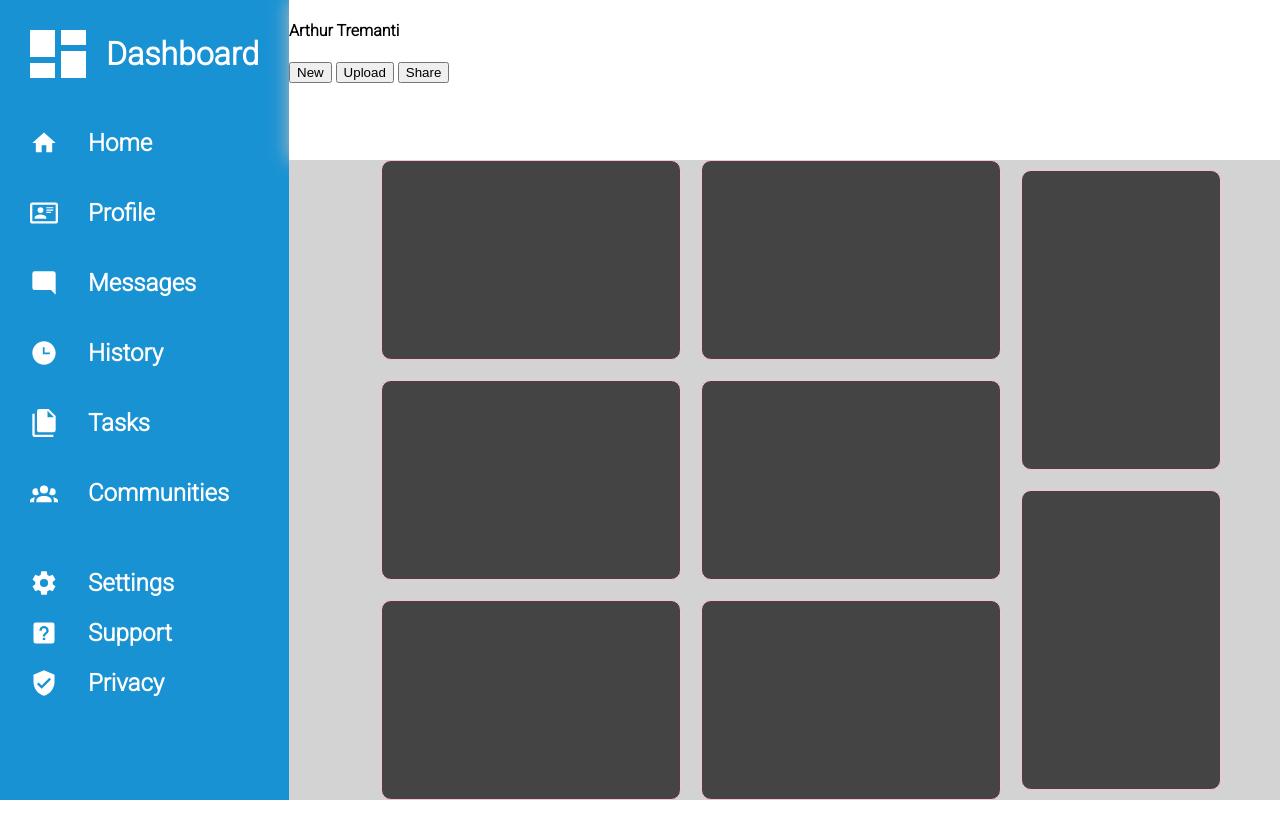
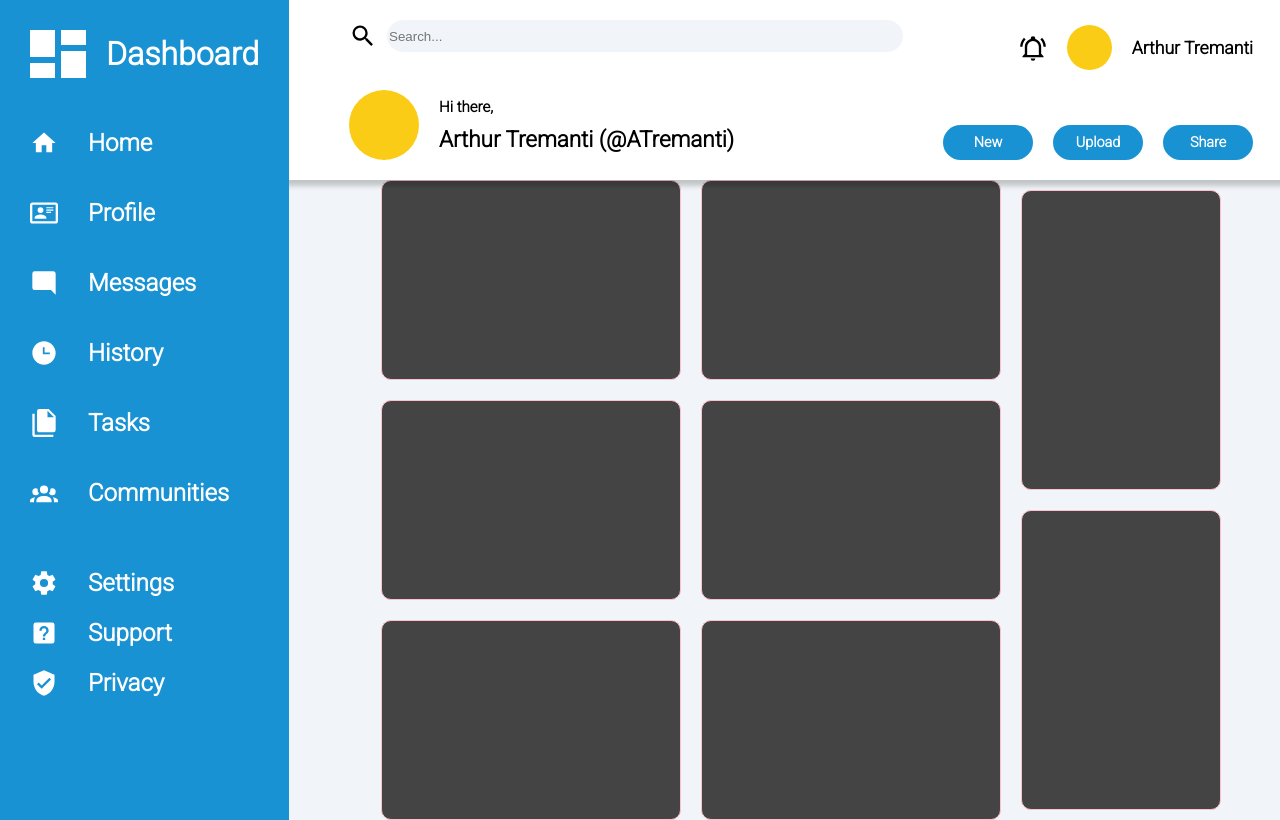
Before and after one commit to ATremanti/admin-dashboard, a plain HTML site: page index.html in a window 1280 px wide. Shown: the top 820 px of the page. Drawn offline with Linux system fonts and the light colour scheme.

Commit message:
added the header layout, icons and styling

```diff
--- a/index.html
+++ b/index.html
@@ -67,10 +67,27 @@
             </div>
         </div>
         <div class="header">
-            <h4>Arthur Tremanti</h4>
-            <button>New</button>
-            <button>Upload</button>
-            <button>Share</button>
+            <div class="search-bar">
+                <svg id ="search-icon" xmlns="http://www.w3.org/2000/svg" viewBox="0 0 24 24"><path d="M9.5,3A6.5,6.5 0 0,1 16,9.5C16,11.11 15.41,12.59 14.44,13.73L14.71,14H15.5L20.5,19L19,20.5L14,15.5V14.71L13.73,14.44C12.59,15.41 11.11,16 9.5,16A6.5,6.5 0 0,1 3,9.5A6.5,6.5 0 0,1 9.5,3M9.5,5C7,5 5,7 5,9.5C5,12 7,14 9.5,14C12,14 14,12 14,9.5C14,7 12,5 9.5,5Z" /></svg>
+                <input type="text" placeholder="Search...">
+            </div>
+            <div class="profile-main">
+                <svg id="notification-icon" xmlns="http://www.w3.org/2000/svg" viewBox="0 0 24 24"><path d="M10,21H14A2,2 0 0,1 12,23A2,2 0 0,1 10,21M21,19V20H3V19L5,17V11C5,7.9 7.03,5.17 10,4.29C10,4.19 10,4.1 10,4A2,2 0 0,1 12,2A2,2 0 0,1 14,4C14,4.1 14,4.19 14,4.29C16.97,5.17 19,7.9 19,11V17L21,19M17,11A5,5 0 0,0 12,6A5,5 0 0,0 7,11V18H17V11M19.75,3.19L18.33,4.61C20.04,6.3 21,8.6 21,11H23C23,8.07 21.84,5.25 19.75,3.19M1,11H3C3,8.6 3.96,6.3 5.67,4.61L4.25,3.19C2.16,5.25 1,8.07 1,11Z" /></svg>
+                <div class="profile-icon"></div>
+                <p>Arthur Tremanti</p>
+            </div>
+            <div class="profile-greeting">
+                <div class="profile-icon"></div>
+                <div class="profile-text">
+                    <h6>Hi there,</h6>
+                    <h4>Arthur Tremanti (@ATremanti)</h4>
+                </div>
+            </div>
+            <div class="buttons-group">
+                <div class="button">New</div>
+                <div class="button">Upload</div>
+                <div class="button">Share</div>
+            </div>
         </div>
         <div class="main-content">
             <div class="projects-grid">
--- a/style.css
+++ b/style.css
@@ -19,6 +19,7 @@ body {
     color: white;
     padding: 30px;
     grid-area: 1 / 1 / 3 / 2;
+    z-index: 1;
 }
 
 .sb-logo-grid {
@@ -87,12 +88,94 @@ body {
     gap: 30px;
 }
 
+.buttons-group {
+    display: flex;
+    gap: 20px;
+}
+
+.button {
+    background-color: rgb(25, 146, 212);
+    color: white;
+    border-radius: 20px;
+    height: 35px;
+    width: 90px;
+    display: flex;
+    align-items: center;
+    justify-content: center;
+    font-weight: bold;
+    font-size: 0.9em;
+}
+
+.profile-icon {
+    background-color: #facc15;
+    height: 70px;
+    width: 70px;
+    border-radius: 50px;
+}
+
+.profile-text {
+    display: flex;
+    flex-direction: column;
+    gap: 10px;
+    font-size: 1.4em;
+}
+
+.profile-text > h4, .profile-text > h6 {
+    margin: 0;
+}
+
+.profile-greeting {
+    display: flex;
+    gap: 20px;
+    align-items: center;
+    justify-self: start;
+}
+
+.profile-main {
+    display: flex;
+    align-items: center;
+    align-self: start;
+    gap: 20px;
+    font-size: 1.1em;
+}
+
+.profile-main > .profile-icon {
+    height: 45px;
+    width: 45px;
+}
+
+.profile-main > p {
+    font-weight: bold;
+}
+
 .header {
-    box-shadow: 0 0 18px #bfbfbf;
+    box-shadow: 0 0 5px 6px rgb(0 0 0 / 0.2);
+    display: grid;
+    grid-template-columns: 1fr 1fr;
+    grid-template-rows: 1fr 1fr;
+    align-items: end;
+    justify-items: end;
+    padding: 20px 60px 20px 60px;
+    z-index: 0;
+}
+
+.search-bar {
+    display: flex;
+    gap: 10px;
+    align-self: start;
+    justify-self: start;
+}
+
+input {
+    border: none;
+    background-color: #f1f5f9;
+    border-radius: 20px;
+    width: 40vw;
+    height: 30px;
 }
 
 .main-content {
-    background-color: lightgray;
+    background-color: #f1f5f9;
     display: flex;
     align-items: center;
     justify-content: center;
@@ -132,3 +215,8 @@ h1 {
     fill: white;
     width: 28px;
 }
+
+#search-icon, #notification-icon {
+    fill: black;
+    width: 28px;
+}
```
Also changed, not shown: icons/bell.svg (added), icons/search.svg (added).
